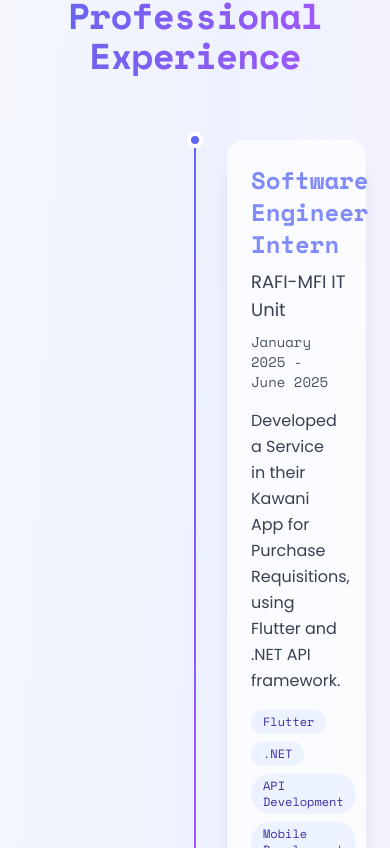
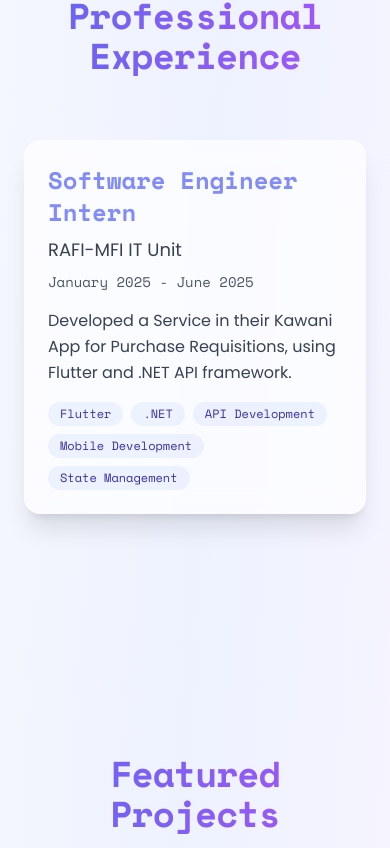
Before and after one commit to grhey0115/Amad-E-Portfolio, a Next.js app: page / in a window 390 px wide. Shown: the part 3116-3964 px from the top of the page. Built offline with nearby package versions, Linux system fonts and the light colour scheme.

Commit message:
2nd prod commit

```diff
--- a/src/app/page.tsx
+++ b/src/app/page.tsx
@@ -742,7 +742,7 @@ export default function Home() {
           <div className="max-w-4xl mx-auto">
             <div className="relative">
               {/* Timeline line */}
-              <div className="absolute left-1/2 transform -translate-x-1/2 h-full w-0.5 bg-gradient-to-b from-indigo-500 to-purple-500" />
+              <div className="absolute left-1/2 transform -translate-x-1/2 h-full w-0.5 bg-gradient-to-b from-indigo-500 to-purple-500 md:block hidden" />
 
               {/* Experience item */}
               <motion.div
@@ -753,9 +753,9 @@ export default function Home() {
                 className="relative mb-12"
               >
                 {/* Timeline dot */}
-                <div className="absolute left-1/2 transform -translate-x-1/2 -translate-y-1/2 w-4 h-4 rounded-full bg-indigo-500 border-4 border-white dark:border-gray-900" />
+                <div className="absolute left-1/2 transform -translate-x-1/2 -translate-y-1/2 w-4 h-4 rounded-full bg-indigo-500 border-4 border-white dark:border-gray-900 md:block hidden" />
 
-                <div className={`ml-auto w-[calc(50%-2rem)] p-6 rounded-2xl shadow-xl ${
+                <div className={`md:ml-auto md:w-[calc(50%-2rem)] w-full p-6 rounded-2xl shadow-xl ${
                   theme === 'dark' ? 'bg-gray-900/60' : 'bg-white/70'
                 } backdrop-blur-md`}>
                   <div className="flex flex-col md:flex-row justify-between items-start md:items-center mb-4">
```
